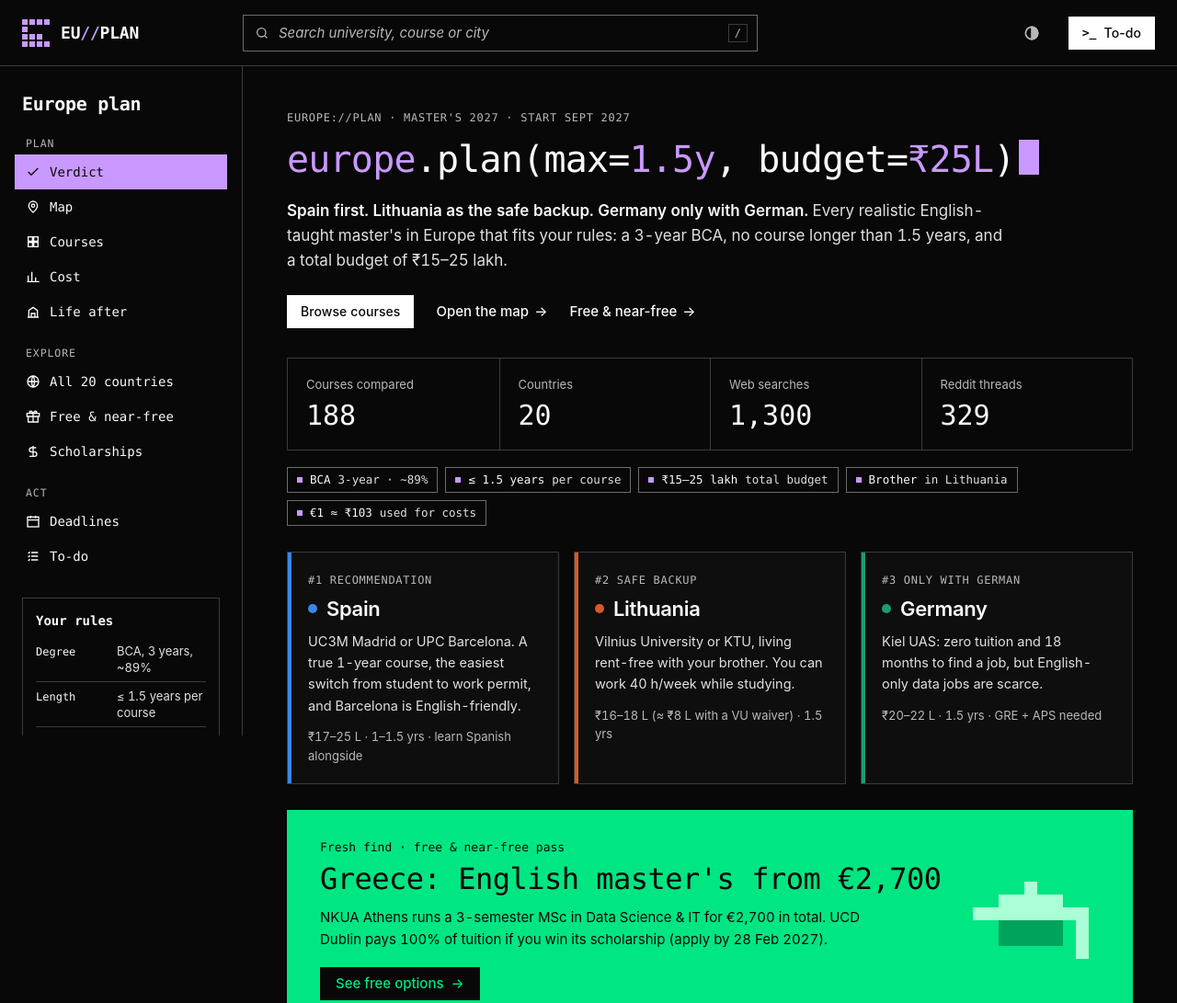
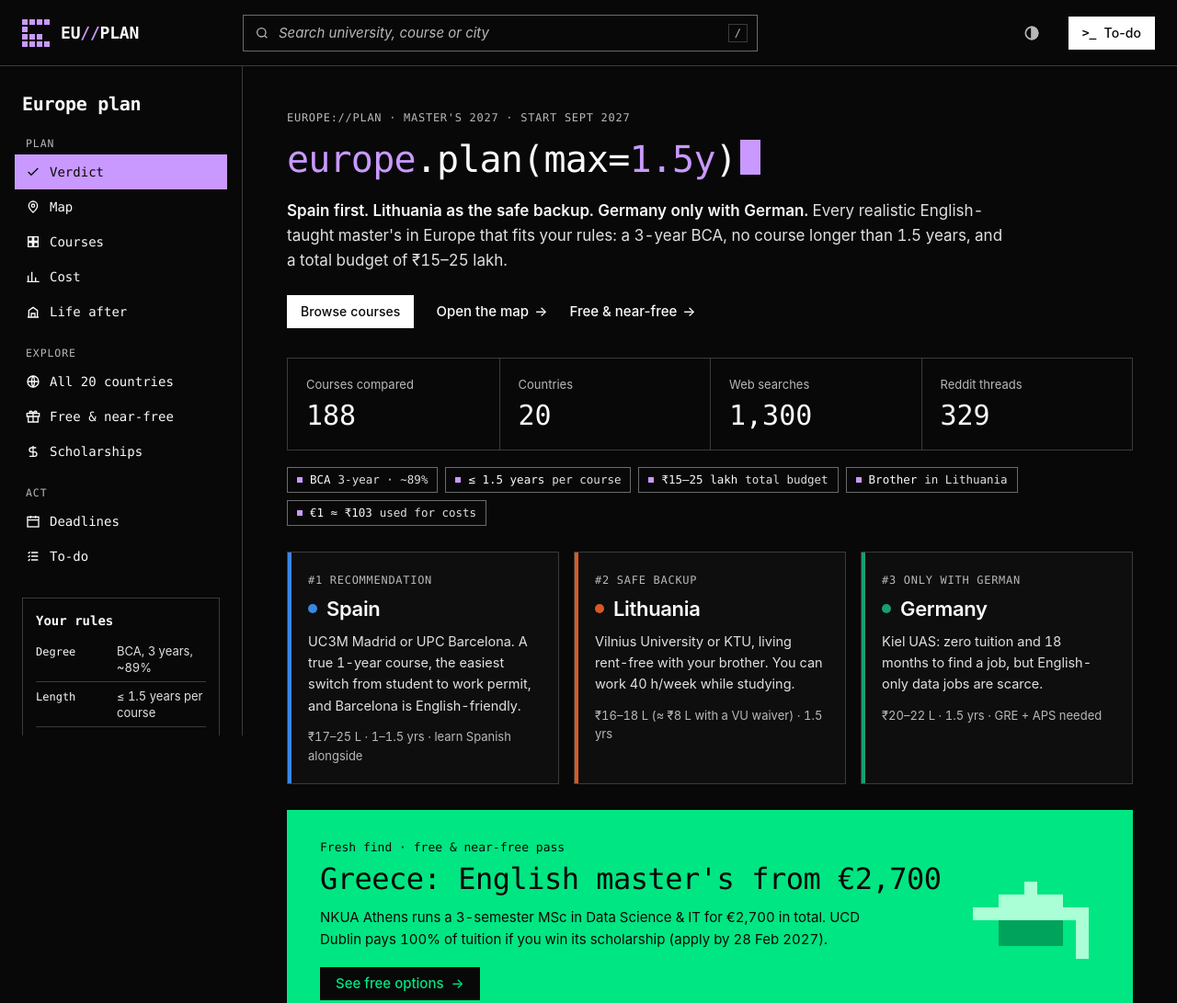
Before and after one commit to jeevannn0/europe-study-plan, a plain HTML site: page index.html in a window 1280 px wide. Shown: the top 1091 px of the page at 92% size. Drawn offline with nearby package versions, Linux system fonts and the light colour scheme.

Commit message:
Fix stacked country pickers; shorten headline

```diff
--- a/index.html
+++ b/index.html
@@ -336,7 +336,7 @@ main.main { max-width: 1160px; margin: 0 auto; padding: 0 48px 24px; }
 header.hero { padding: 48px 0 8px; }
 .kick { margin: 0; font-size: 12px; line-height: 16px; letter-spacing: .06em; text-transform: uppercase; color: var(--ink-3); }
 h1.code { margin: 12px 0 18px; font: 400 clamp(26px, 3.2vw, 40px)/1.25 var(--font-mono); letter-spacing: -0.8px; color: var(--ink-1); }
-h1.code .tx { display: inline-block; overflow: hidden; white-space: nowrap; vertical-align: bottom; max-width: 0; animation: type-in 1.1s steps(34, end) .2s forwards; }
+h1.code .tx { display: inline-block; overflow: hidden; white-space: nowrap; vertical-align: bottom; max-width: 0; animation: type-in .8s steps(21, end) .2s forwards; }
 .kw { color: var(--signal); }
 .hc { display: inline-block; width: .55em; height: .95em; margin-left: 4px; vertical-align: -0.08em; background: var(--signal); animation: blink 1.05s steps(1) 1.4s infinite; }
 .lede { font-size: 17px; line-height: 27px; color: var(--ink-2); max-width: 780px; margin: 0; }
@@ -445,7 +445,7 @@ footer.foot a { color: var(--ink-2); }
 .ctag.near { border-color: var(--volt-2); color: var(--ok-ink); }
 .ctag.paid { color: var(--ink-3); }
 :root[data-theme="light"] .ctag.near { border-color: #00a35c; color: #0d732f; }
-.filters { flex-direction: column; align-items: flex-start; gap: 10px; }
+#filters { flex-direction: column; align-items: flex-start; gap: 10px; }
 .fgroup { display: flex; flex-wrap: wrap; align-items: center; gap: 8px; }
 .fglabel { min-width: 64px; font: 500 11.5px/16px var(--font-mono); letter-spacing: .08em; text-transform: uppercase; color: var(--ink-3); }
 .fbtn .fn { margin-left: 2px; font: 11.5px/16px var(--font-mono); color: var(--ink-3); }
@@ -458,7 +458,7 @@ footer.foot a { color: var(--ink-2); }
 /* motion (Builder: content-show, settle-down, type-in, caret blink) */
 .rv { opacity: 0; transform: translateY(.5rem); }
 .rv.in { opacity: 1; transform: none; transition: opacity .45s var(--ease-out-quint), transform .45s var(--ease-out-quint); }
-@keyframes type-in { to { max-width: 37ch; } }
+@keyframes type-in { to { max-width: 22ch; } }
 @keyframes blink { 50% { opacity: 0; } }
 @keyframes settle { 0% { opacity: 0; transform: translateY(-6px); } 60% { opacity: 1; } to { opacity: 1; transform: none; } }
 @keyframes flash { 0%, 30% { background: var(--signal-soft); } to { background: transparent; } }
@@ -546,7 +546,7 @@ footer.foot a { color: var(--ink-2); }
 <main class="main" id="main">
   <header class="hero" id="verdict">
     <p class="kick">EUROPE://PLAN · master's 2027 · start Sept 2027</p>
-    <h1 class="code" aria-label="europe.plan(max_years = 1.5, budget = 25 lakh)"><span class="tx" aria-hidden="true"><span class="kw">europe</span>.plan(max=<span class="kw">1.5y</span>, budget=<span class="kw">₹25L</span>)</span><i class="hc" aria-hidden="true"></i></h1>
+    <h1 class="code" aria-label="europe.plan(max_years = 1.5)"><span class="tx" aria-hidden="true"><span class="kw">europe</span>.plan(max=<span class="kw">1.5y</span>)</span><i class="hc" aria-hidden="true"></i></h1>
     <p class="lede"><b>Spain first. Lithuania as the safe backup. Germany only with German.</b> Every realistic English-taught master's in Europe that fits your rules: a 3-year BCA, no course longer than 1.5 years, and a total budget of ₹15–25 lakh.</p>
     <div class="cta"><a class="btn btn-p" href="#courses" target="_self">Browse courses</a><a class="lnk" href="#map-sec" target="_self">Open the map <span class="arw" aria-hidden="true">→</span></a><a class="lnk" href="#free" target="_self">Free &amp; near-free <span class="arw" aria-hidden="true">→</span></a></div>
     <dl class="kpis">
```
